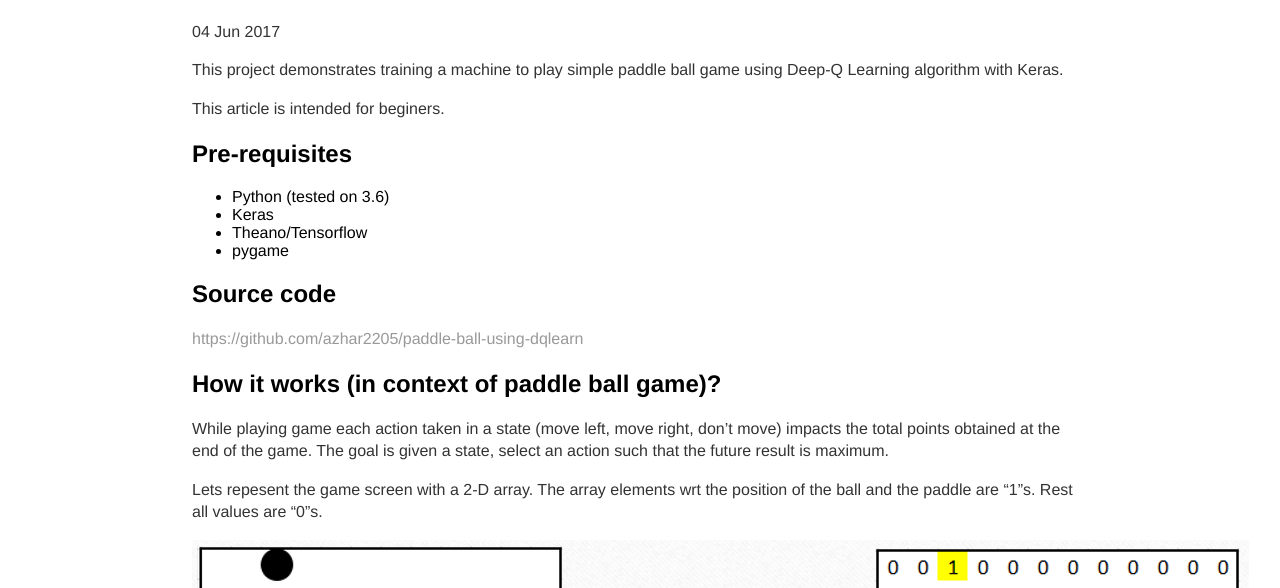
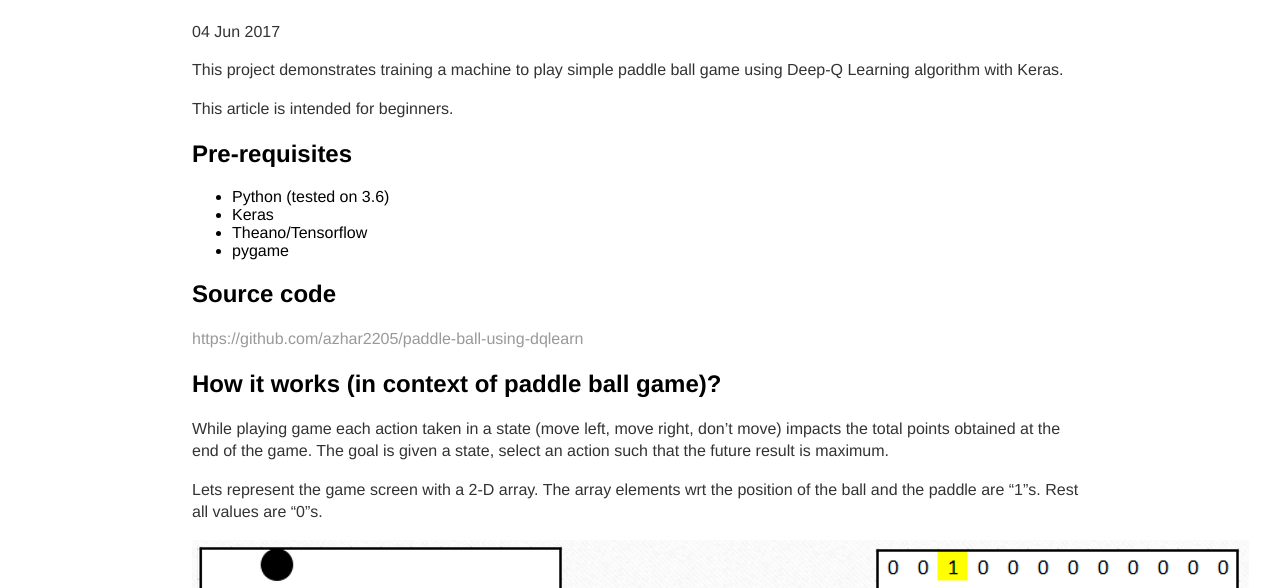
Before and after one commit to azhar2205/azhar2205.github.io, a Jekyll site: the page built from _posts/2017-06-04-paddle-ball-dqlearn.md, in a window 1280 px wide and 900 px high. Shown: the part 174-762 px from the top of the window. Built offline with Jekyll 4.4.1, drawn with Linux system fonts in a browser that asks for light colours.

Commit message:
Update 2017-06-04-paddle-ball-dqlearn.md

```diff
--- a/_posts/2017-06-04-paddle-ball-dqlearn.md
+++ b/_posts/2017-06-04-paddle-ball-dqlearn.md
@@ -6,7 +6,7 @@ date: 2017-06-04
 
 This project demonstrates training a machine to play simple paddle ball game using Deep-Q Learning algorithm with Keras.
 
-This article is intended for beginers.
+This article is intended for beginners.
 
 ## Pre-requisites
 * Python (tested on 3.6)
@@ -20,7 +20,7 @@ This article is intended for beginers.
 ## How it works (in context of paddle ball game)?
 While playing game each action taken in a state (move left, move right, don't move) impacts the total points obtained at the end of the game. The goal is given a state, select an action such that the future result is maximum.
 
-Lets repesent the game screen with a 2-D array. The array elements wrt the position of the ball and the paddle are "1"s. Rest all values are "0"s.
+Lets represent the game screen with a 2-D array. The array elements wrt the position of the ball and the paddle are "1"s. Rest all values are "0"s.
 
 ![](https://azhar2205.github.io/img/2017-06-04-paddle-ball-dqlearn/01.png)
 
```
